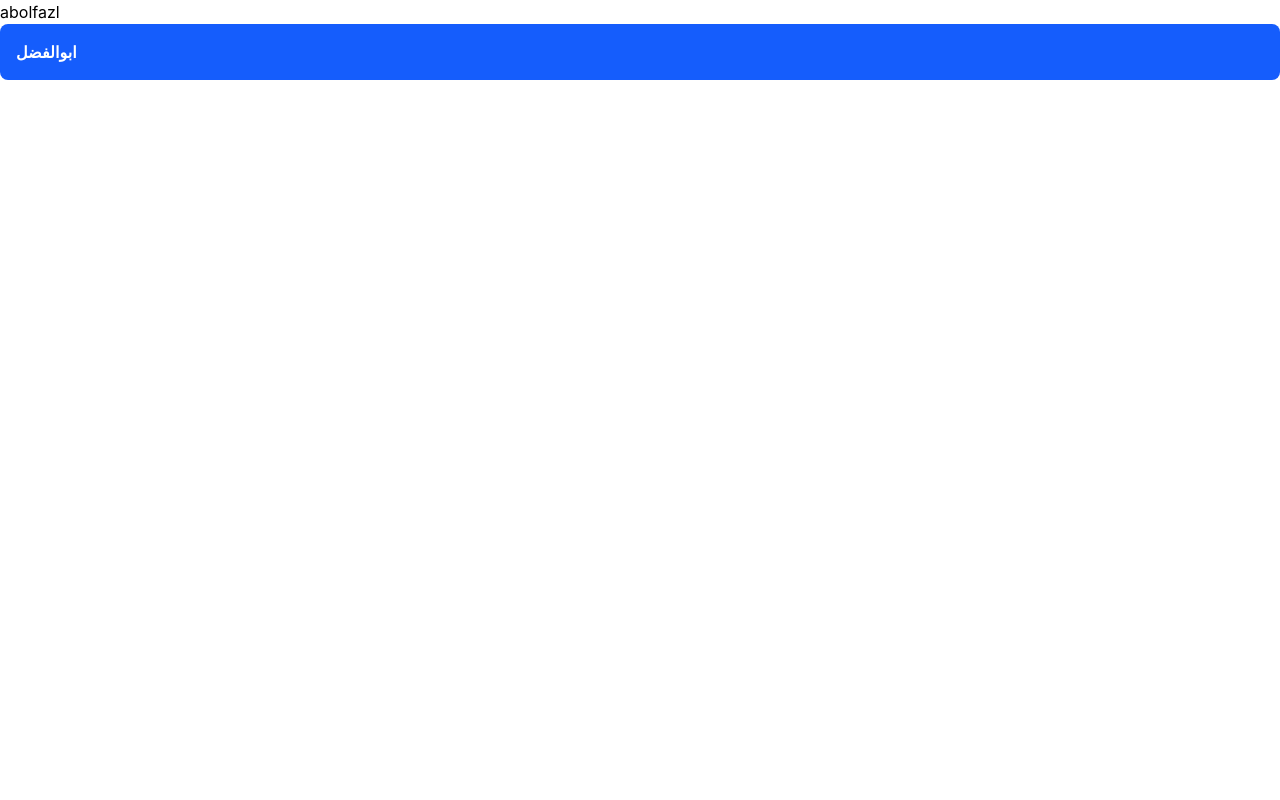
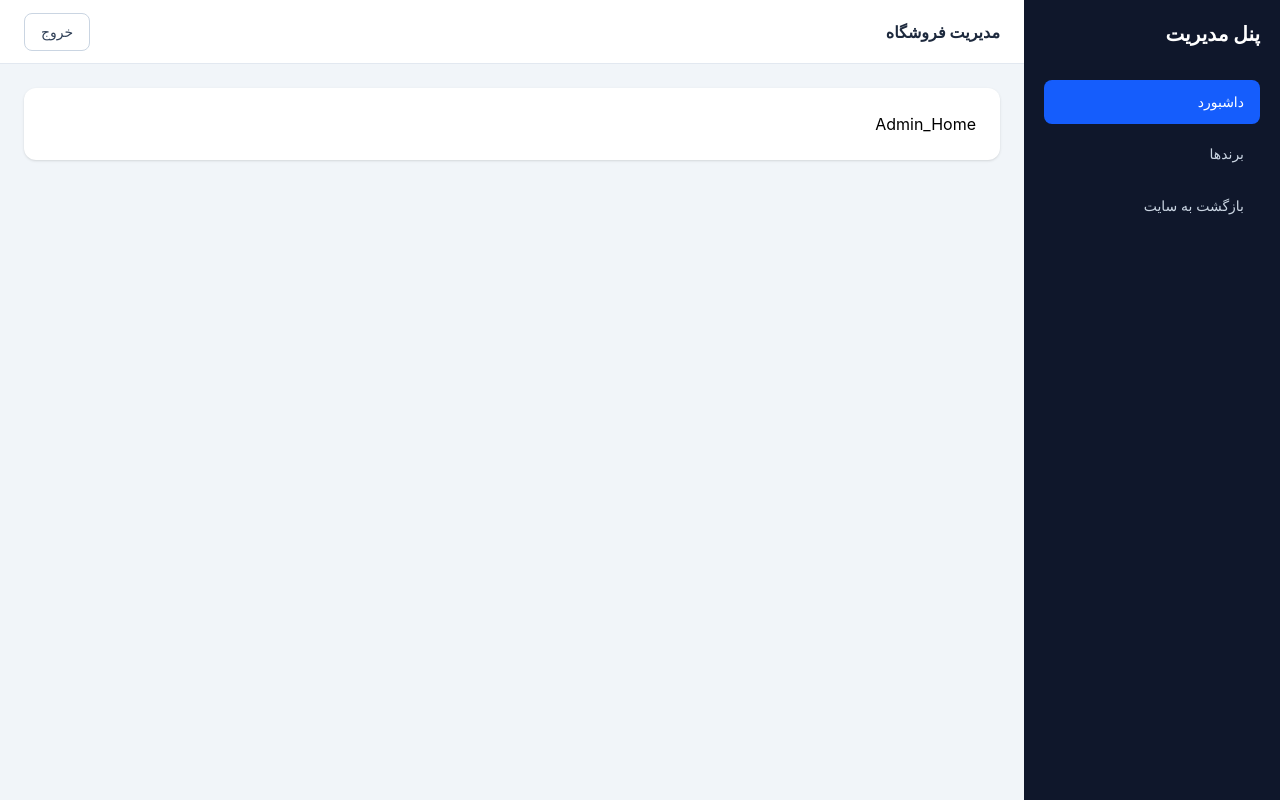
Before and after one commit to abolfazlshs80/shop-react, a React (Vite) app: page /admin in a window 1280 px wide. Built offline with nearby package versions, Linux system fonts and the light colour scheme; no server answers.

Commit message:
add brand and layout

```diff
--- a/package.json
+++ b/package.json
@@ -14,6 +14,7 @@
     "axios": "^1.20.0",
     "react": "^19.2.8",
     "react-dom": "^19.2.8",
+    "react-router-dom": "^7.18.4",
     "tailwindcss": "^4.3.3"
   },
   "devDependencies": {
--- a/src/App.tsx
+++ b/src/App.tsx
@@ -1,18 +1,37 @@
 
+import { BrowserRouter, Route, Routes } from 'react-router-dom'
 import './App.css'
-import Brand from './api/brand'
+
+import MainLayout from './Layout/MainLayout'
+import AdminLayout from './Layout/AdminLayout'
+import Admin_Home from './Pages/Admin/Home'
+import AboutPage from './Pages/Main/AboutPage'
+import MainPage from './Pages/Main/MainPage'
+import BrandPage from './Pages/Admin/Brands/Index'
 
 
  function App() {
 
 
   return (
-    <div>
-        <Brand/>
- <div className="rounded-lg bg-blue-600 p-4 font-bold text-white">
-      ابوالفضل
-    </div>
-    </div>
+  <BrowserRouter>
+      <Routes>
+        {/* صفحه‌هایی با layout اصلی */}
+        <Route element={<MainLayout />}>
+          <Route path="/" element={<AboutPage />} />
+          <Route path="/about" element={<MainPage />} />
+        </Route>
+
+        {/* صفحه‌هایی با layout پنل */}
+        <Route path="/admin" element={<AdminLayout />}>
+          <Route index element={<Admin_Home />} />
+          <Route path="/admin/brands" element={<BrandPage />} />
+        </Route>
+
+        {/* صفحه بدون layout */}
+        {/* <Route path="/login" element={<LoginPage />} /> */}
+      </Routes>
+    </BrowserRouter>
   )
 }
 
--- /dev/null
+++ b/src/Layout/AdminLayout.tsx
@@ -0,0 +1,56 @@
+// src/layouts/AdminLayout.tsx
+import { NavLink, Outlet } from "react-router-dom";
+
+const navLinkClass = ({ isActive }: { isActive: boolean }) =>
+  `block rounded-lg px-4 py-3 text-sm font-medium transition-colors ${
+    isActive
+      ? "bg-blue-600 text-white"
+      : "text-slate-300 hover:bg-slate-800 hover:text-white"
+  }`;
+
+export default function AdminLayout() {
+  return (
+    <div dir="rtl" className="min-h-screen bg-slate-100">
+      <div className="flex min-h-screen">
+        <aside className="w-64 shrink-0 bg-slate-900 p-5 text-white">
+          <h1 className="mb-8 text-xl font-bold">پنل مدیریت</h1>
+
+          <nav className="space-y-2">
+            <NavLink to="/admin" end className={navLinkClass}>
+              داشبورد
+            </NavLink>
+
+            <NavLink to="/admin/brands" className={navLinkClass}>
+              برندها
+            </NavLink>
+
+            <NavLink to="/" className={navLinkClass}>
+              بازگشت به سایت
+            </NavLink>
+          </nav>
+        </aside>
+
+        <section className="flex min-w-0 flex-1 flex-col">
+          <header className="flex h-16 items-center justify-between border-b border-slate-200 bg-white px-6">
+            <span className="font-semibold text-slate-800">
+              مدیریت فروشگاه
+            </span>
+
+            <button
+              type="button"
+              className="rounded-lg border border-slate-300 px-4 py-2 text-sm text-slate-700 hover:bg-slate-50"
+            >
+              خروج
+            </button>
+          </header>
+
+          <main className="flex-1 p-6">
+            <div className="rounded-xl bg-white p-6 shadow-sm">
+              <Outlet />
+            </div>
+          </main>
+        </section>
+      </div>
+    </div>
+  );
+}
--- /dev/null
+++ b/src/Layout/MainLayout.tsx
@@ -0,0 +1,40 @@
+import { NavLink, Outlet } from "react-router-dom";
+
+const linkClass = ({ isActive }: { isActive: boolean }) =>
+  `rounded-md px-4 py-2 text-sm font-medium transition-colors ${
+    isActive
+      ? "bg-blue-700 text-white"
+      : "text-slate-700 hover:bg-blue-50 hover:text-blue-700"
+  }`;
+
+export default function MainLayout() {
+  return (
+    <div className="min-h-screen bg-slate-50">
+      <header className="border-b border-slate-200 bg-white shadow-sm">
+        <nav className="mx-auto flex max-w-6xl items-center gap-2 px-4 py-3">
+          <NavLink to="/" end className={linkClass}>
+            خانه
+          </NavLink>
+
+          <NavLink to="/about" className={linkClass}>
+            درباره ما
+          </NavLink>
+
+          <NavLink to="/admin" className={linkClass}>
+            پنل مدیریت
+          </NavLink>
+        </nav>
+      </header>
+
+      <main className="mx-auto max-w-6xl px-4 py-8">
+        <Outlet />
+      </main>
+
+      <footer className="mt-12 border-t border-slate-200 bg-white">
+        <div className="mx-auto max-w-6xl px-4 py-5 text-sm text-slate-500">
+          فوتر سایت
+        </div>
+      </footer>
+    </div>
+  );
+}
--- /dev/null
+++ b/src/Pages/Admin/Brands/Index.tsx
@@ -0,0 +1,129 @@
+import { useEffect, useState } from "react";
+import { BrandService } from "../../../api/brands/brand.service";
+import { handleApiError } from "../../../api/handleApiError";
+import type { Brand } from "../../../api/brands/brand.types";
+
+
+
+
+export default function BrandPage() {
+  const [brands, setBrands] = useState<Brand[]>([]);
+  const [loading, setLoading] = useState(true);
+  const [error, setError] = useState("");
+
+  useEffect(() => {
+    let cancelled = false;
+
+    async function loadBrands() {
+      try {
+        const brandService = new BrandService();
+
+        const result = await brandService.getAll({
+          Q: "",
+          PageNumber: 1,
+          PageSize: 10,
+        });
+
+        console.log(result);
+        if (!cancelled) {
+          setBrands(result.data?.list ??[]);
+        }
+      } catch (err) {
+        if (!cancelled) {
+          setError(handleApiError(err));
+        }
+      } finally {
+        if (!cancelled) {
+          setLoading(false);
+        }
+      }
+    }
+
+    loadBrands();
+
+    return () => {
+      cancelled = true;
+    };
+  }, []);
+
+  return (
+    <section dir="rtl" className="space-y-6">
+      <div className="flex flex-col gap-3 sm:flex-row sm:items-center sm:justify-between">
+        <div>
+          <h1 className="text-2xl font-bold text-slate-900">مدیریت برندها</h1>
+          <p className="mt-1 text-sm text-slate-500">
+            فهرست برندهای ثبت‌شده در فروشگاه
+          </p>
+        </div>
+
+        <button
+          type="button"
+          className="rounded-lg bg-blue-600 px-4 py-2.5 text-sm font-semibold text-white shadow-sm transition hover:bg-blue-700 focus:outline-none focus:ring-2 focus:ring-blue-500 focus:ring-offset-2"
+        >
+          افزودن برند
+        </button>
+      </div>
+
+      {loading ? (
+        <div className="rounded-xl border border-slate-200 bg-white p-8 text-center text-slate-500">
+          در حال دریافت برندها...
+        </div>
+      ) : error ? (
+        <div
+          role="alert"
+          className="rounded-xl border border-red-200 bg-red-50 p-4 text-sm text-red-700"
+        >
+          {error}
+        </div>
+      ) : brands.length === 0 ? (
+        <div className="rounded-xl border border-slate-200 bg-white p-8 text-center">
+          <p className="font-medium text-slate-700">هنوز برندی ثبت نشده است.</p>
+          <p className="mt-1 text-sm text-slate-500">
+            با انتخاب «افزودن برند» اولین برند را ثبت کنید.
+          </p>
+        </div>
+      ) : (
+        <div className="overflow-hidden rounded-xl border border-slate-200 bg-white shadow-sm">
+          <div className="overflow-x-auto">
+            <table className="min-w-full divide-y divide-slate-200 text-right">
+              <thead className="bg-slate-50">
+                <tr>
+                  <th className="px-6 py-3 text-xs font-semibold text-slate-600">
+                    نام برند
+                  </th>
+                  <th className="px-6 py-3 text-xs font-semibold text-slate-600">
+                    شناسه
+                  </th>
+                  <th className="px-6 py-3 text-xs font-semibold text-slate-600">
+                    عملیات
+                  </th>
+                </tr>
+              </thead>
+
+              <tbody className="divide-y divide-slate-100">
+                {brands.map((brand) => (
+                  <tr key={brand.id} className="hover:bg-slate-50">
+                    <td className="whitespace-nowrap px-6 py-4 text-sm font-medium text-slate-900">
+                      {brand.title}
+                    </td>
+                    <td className="whitespace-nowrap px-6 py-4 text-sm text-slate-500">
+                      {brand.id}
+                    </td>
+                    <td className="whitespace-nowrap px-6 py-4 text-sm">
+                      <button
+                        type="button"
+                        className="font-medium text-blue-600 hover:text-blue-800"
+                      >
+                        ویرایش
+                      </button>
+                    </td>
+                  </tr>
+                ))}
+              </tbody>
+            </table>
+          </div>
+        </div>
+      )}
+    </section>
+  );
+}
--- /dev/null
+++ b/src/Pages/Admin/Home.tsx
@@ -0,0 +1,5 @@
+export default function Admin_Home(){
+    return (
+        <div>Admin_Home </div>
+    )
+}
--- /dev/null
+++ b/src/Pages/Main/AboutPage.tsx
@@ -0,0 +1,5 @@
+export default function AboutPage(){
+    return (
+        <div>AboutPage</div>
+    )
+}
--- /dev/null
+++ b/src/Pages/Main/MainPage.tsx
@@ -0,0 +1,5 @@
+export default function MainPage(){
+    return (
+        <div>Main_Page</div>
+    )
+}
--- a/src/api/brand.tsx
+++ /dev/null
@@ -1,30 +0,0 @@
-import { useEffect } from "react";
-import { ApiClient } from "./api-client";
-import { BrandService } from "./brands/brand.service";
-import { handleApiError } from "./handleApiError";
-
-export default function Brand() {
-  useEffect(() => {
-    async function loadBrands() {
-
-
-      const brandService = new BrandService();
-
-      try {
-        const result = await brandService.getAll({
-          Q: "",
-          PageNumber: 1,
-          PageSize: 10,
-        });
-        const baseUrl = import.meta.env.VITE_API_BASE_URL;
-        console.log(baseUrl);
-      } catch (err) {
-        console.error(handleApiError(err));
-      }
-    }
-
-    loadBrands();
-  }, []);
-
-  return <div>abolfazl</div>;
-}
--- a/src/api/types/paged-result.ts
+++ b/src/api/types/paged-result.ts
@@ -1,5 +1,5 @@
 export interface PagedResult<TItem> {
-    items: TItem[];
+    list: TItem[];
     pageNumber: number;
     pageSize: number;
     totalCount: number;
```
Also changed, not shown: 1 other file (tests, documents, lock files or other folders).
